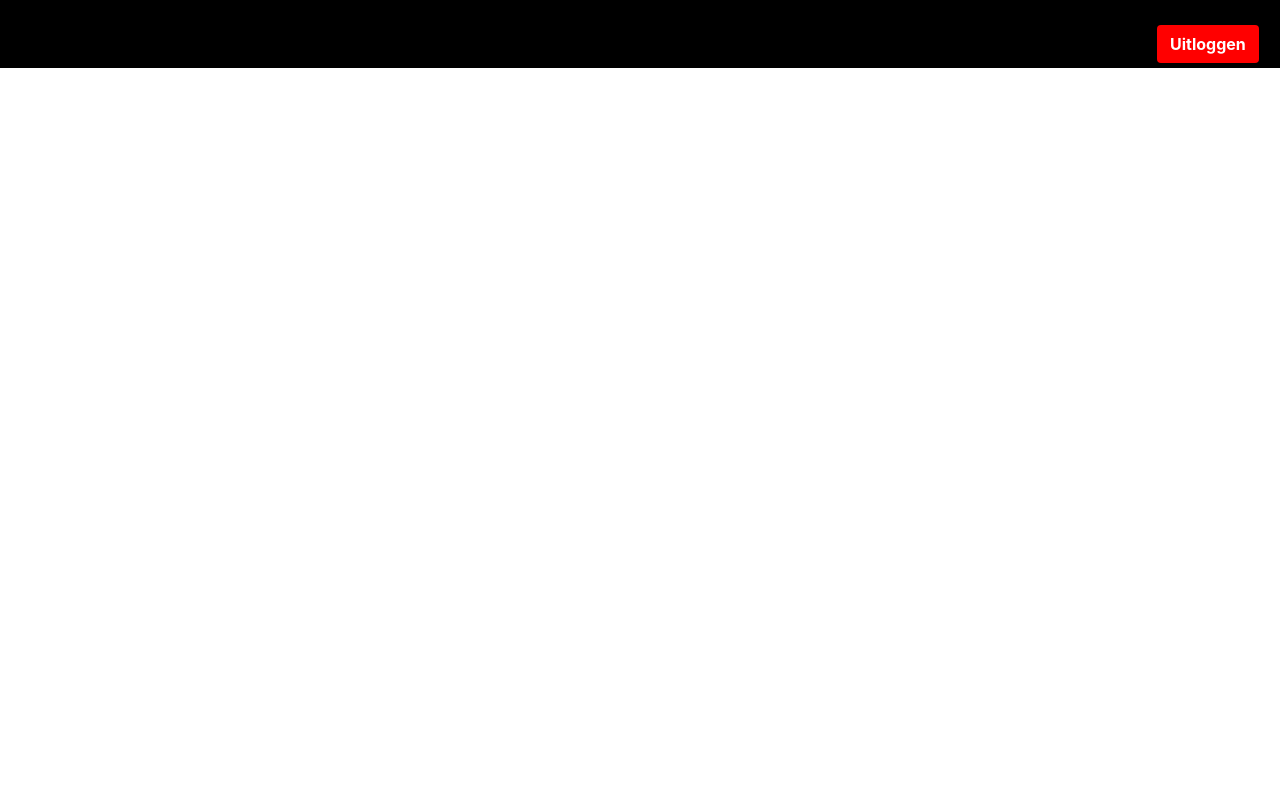
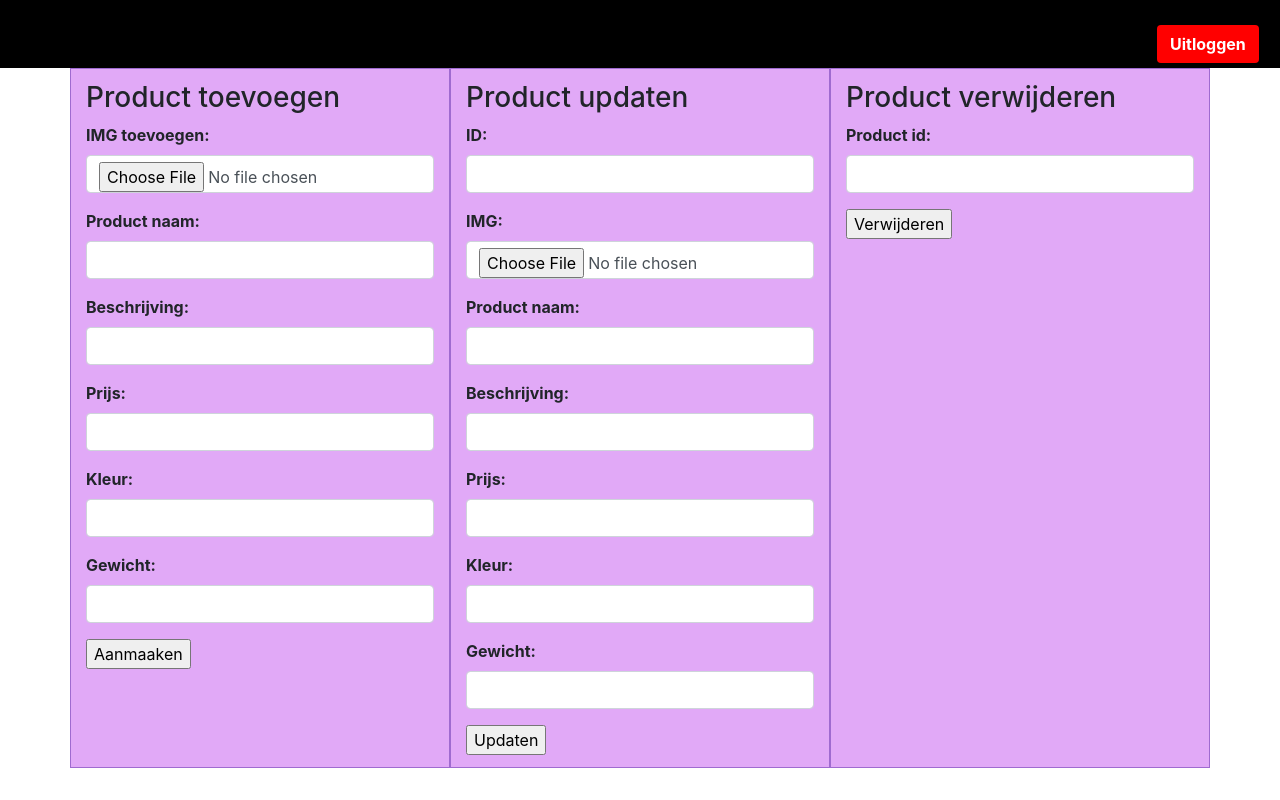
Before and after one commit to Siluq/webshop, a PHP site: page /school/view/dashboard_admin.php in a window 1280 px wide. Run offline with PHP 8.4, Linux system fonts and the light colour scheme; some libraries are stand-ins or nearby versions.

Commit message:
GRUD producten

```diff
--- /dev/null
+++ b/assets/css/col_style.css
@@ -0,0 +1,25 @@
+.tussen-onder {
+    padding: 4px;
+}
+
+.tussen-naast {
+    padding-left: 10px;
+    padding-right: 10px;
+}
+
+.col-grud {
+    -ms-flex: 0 0 32%;
+    flex: 0 0 32%;
+    max-width: 32%
+}
+
+.col {
+    padding-top: .75rem;
+    padding-bottom: .75rem;
+    background-color: rgba(196, 86, 240, 0.507);
+    border: 1px solid rgba(104, 57, 175, 0.541);
+}
+
+.col-img {
+    height: 250px;
+}
--- a/home_admin.php
+++ b/home_admin.php
@@ -16,7 +16,7 @@
     <meta name="viewport" content="width=device-width, initial-scale=1.0">
     <link rel="stylesheet" href="https://stackpath.bootstrapcdn.com/bootstrap/4.4.1/css/bootstrap.min.css" integrity="sha384-Vkoo8x4CGsO3+Hhxv8T/Q5PaXtkKtu6ug5TOeNV6gBiFeWPGFN9MuhOf23Q9Ifjh" crossorigin="anonymous">
     <link rel="stylesheet" href="assets/css/style.css">
-    <title>Sams Webshop</title>
+    <title>Admin login</title>
 </head>
 <body>
     <div class="sidenav">
@@ -40,7 +40,7 @@
                   </div>
                   <button type="submit" name="login" class="btn btn-info">Login</button>
                   <a href="<?php echo BASEHREF; ?>view/register_admin.php" class="btn btn-black">Registreer</a>
-                  <a href="<?php echo BASEHREF; ?>" class="btn btn-secondary">Back</a>
+                  <a href="<?php echo BASEHREF; ?>login.php" class="btn btn-secondary">Back</a>
                </form>
             </div>
         </div>
--- a/home_user.php
+++ b/home_user.php
@@ -16,7 +16,7 @@
     <meta name="viewport" content="width=device-width, initial-scale=1.0">
     <link rel="stylesheet" href="https://stackpath.bootstrapcdn.com/bootstrap/4.4.1/css/bootstrap.min.css" integrity="sha384-Vkoo8x4CGsO3+Hhxv8T/Q5PaXtkKtu6ug5TOeNV6gBiFeWPGFN9MuhOf23Q9Ifjh" crossorigin="anonymous">
     <link rel="stylesheet" href="assets/css/style.css">
-    <title>Sams Webshop</title>
+    <title>User login</title>
 </head>
 <body>
     <div class="sidenav">
@@ -40,7 +40,7 @@
                   </div>
                   <button type="submit" name="login" class="btn btn-info">Login</button>
                   <a href="<?php echo BASEHREF; ?>view/register_user.php" class="btn btn-black">Registreer</a>
-                  <a href="<?php echo BASEHREF; ?>" class="btn btn-secondary">Back</a>
+                  <a href="<?php echo BASEHREF; ?>login.php" class="btn btn-secondary">Back</a>
                </form>
             </div>
         </div>
--- a/index.php
+++ b/index.php
@@ -21,7 +21,7 @@ include("config/connect.php");
                         <div class="row">
                             <div class="col-lg-12 text-right">
                                 <div class="logo_container">
-                                    <a href="#">Scammable</a>
+                                    <a href="#">Sam's webshop</a>
                                 </div>
                                 <nav class="navbar">
                                     <ul class="navbar_menu">
--- a/login.php
+++ b/login.php
@@ -26,6 +26,12 @@
                     <a href="<?php echo BASEHREF; ?>home_user.php" class="btn btn-black">User</a>
                     <a href="<?php echo BASEHREF; ?>home_admin.php" class="btn btn-black">Admin</a>
                 </form>
+                <form>
+                <a class="btn"></a>
+                </form>
+                <form>
+                    <a href="<?php echo BASEHREF; ?>" class="btn btn-secondary">Back</a>
+                </form>
                 </div>
             </div>
         </div>
--- a/src/login_admin.php
+++ b/src/login_admin.php
@@ -32,6 +32,7 @@ function logIn(){
     //   echo 'E-mail cannot be blank!<br/>';
     // }
 
+
   $qry = $con->query("SELECT username,admin_password FROM admin WHERE username = '{$username}';");
   if($qry === false){
     echo mysqli_error($con)." - ";
@@ -43,13 +44,11 @@ function logIn(){
     while ($admin = $qry->fetch_assoc()){
       //password check;
 
-
-
-        //deze variable moest admin zijn ipv user
       if (password_verify($field_password, $admin['admin_password'])) {
         //Success! if given password and hash match other wise it will return false.
         $_SESSION['username'] = $username;
         echo "Hallo $username je bent ingelogd";
+        header("Location: view/dashboard_admin.php");
         //hierna kan je nog een header toevoegen die verwijst naar een nieuw php bestand als je bent ingelogd.
 
       }else {
--- a/view/dashboard_admin.php
+++ b/view/dashboard_admin.php
@@ -1,3 +1,48 @@
+<?php
+    include("../config/connect.php");
+    if(isset($_POST["submit"])){
+        // Geholpen door Tazio :kiss:
+        // var_dump($_POST);
+        $name = $_POST['naam'];
+        $desc = $_POST['beschrijving'];
+        $prijs = $_POST['prijs'];
+        $kleur = $_POST['kleur'];
+        $gewicht = $_POST['gewicht'];
+        $img = $_POST['img'];
+        $sql= "INSERT INTO product (`name`, `description`, `price`, `color`, `weight`) VALUES ('$name', '$desc', '$prijs', '$kleur', '$gewicht');";
+        mysqli_query($con, $sql);
+
+        $id = mysqli_insert_id($con);
+        $sqlimg = "INSERT INTO product_image (`image`, `product_id`) VALUES ('$img', '$id');";
+        mysqli_query($con, $sqlimg);
+    }
+
+    if(isset($_POST["submit2"])){
+        // var_dump($_POST);
+        $id = $_POST['id'];
+        $name = $_POST['naam'];
+        $desc = $_POST['beschrijving'];
+        $prijs = $_POST['prijs'];
+        $kleur = $_POST['kleur'];
+        $gewicht = $_POST['gewicht'];
+        $img = $_POST['img'];
+        $sql = "UPDATE product SET `name`='$name', `description` ='$desc', `price`='$prijs', `color`='$kleur', `weight`='$gewicht' WHERE `id`=$id";
+        $sqlimg = "UPDATE product_image SET `image` = '$img' WHERE `product_id` = '$id'";
+        mysqli_query($con, $sql);
+        var_dump(mysqli_error($con));
+        mysqli_query($con, $sqlimg);
+    }
+
+    if(isset($_POST["submit3"])){
+        // var_dump($_POST);
+        $id = $_POST['id'];
+        $sql = "DELETE FROM product WHERE `id`=$id";
+        $sqlimg="DELETE FROM product_image WHERE `product_id` = '$id';";
+        mysqli_query($con, $sql);
+        mysqli_query($con, $sqlimg);
+    }
+?>
+
 <!DOCTYPE html>
 <html lang="en">
 <head>
@@ -5,7 +50,8 @@
         <meta name="viewport" content="width=device-width, initial-scale=1.0">
         <link rel="stylesheet" href="https://stackpath.bootstrapcdn.com/bootstrap/4.4.1/css/bootstrap.min.css" integrity="sha384-Vkoo8x4CGsO3+Hhxv8T/Q5PaXtkKtu6ug5TOeNV6gBiFeWPGFN9MuhOf23Q9Ifjh" crossorigin="anonymous">
         <link rel="stylesheet" href="../assets/css/style.css">
-    <title>Dashboard Admin</title>
+        <link rel="stylesheet" href="../assets/css/col_style.css">
+    <title>Admin Dashboard</title>
 </head>
 <body>
     <header>
@@ -13,5 +59,83 @@
             <a href="uitlog.php" class="btn logout-button"><b>Uitloggen</a>
         </div>
     </header>
+    <div class="container">
+        <div class="row">
+            <div class="col mix col-lg-4 col-md-6">
+                <h3>Product toevoegen</h3>
+                <form method="post">
+                    <div class="form-group">
+                        <label>IMG toevoegen:</label>
+                        <input type="file" class="form-control" name="img" required>
+                    </div>
+                    <div class="form-group">
+                        <label>Product naam:</label>
+                        <input type="text" class="form-control" name="naam" required>
+                    </div>
+                    <div class="form-group">
+                        <label>Beschrijving:</label>
+                        <input type="text" class="form-control" name="beschrijving" required>
+                    </div>
+                    <div class="form-group">
+                        <label>Prijs:</label>
+                        <input type="text" class="form-control" name="prijs" required>
+                    </div>
+                    <div class="form-group">
+                        <label>Kleur:</label>
+                        <input type="text" class="form-control" name="kleur" required>
+                    </div>
+                    <div class="form-group">
+                        <label>Gewicht:</label>
+                        <input type="text" class="form-control" name="gewicht" required>
+                    </div>
+                    <input type="submit" name="submit" value="Aanmaaken" class="site-btn btn-full">
+                </form>
+            </div>
+            <div class="col mix col-lg-4 col-md-6">
+            <h3>Product updaten</h3>
+                <form method="post">
+                    <div class="form-group">
+                        <label>ID:</label>
+                        <input type="text" class="form-control" name="id" required>
+                    </div>
+                    <div class="form-group">
+                        <label>IMG:</label>
+                        <input type="file" class="form-control" name="img" required>
+                    </div>
+                    <div class="form-group">
+                        <label>Product naam:</label>
+                        <input type="text" class="form-control" name="naam" required>
+                    </div>
+                    <div class="form-group">
+                        <label>Beschrijving:</label>
+                        <input type="text" class="form-control" name="beschrijving" required>
+                    </div>
+                    <div class="form-group">
+                        <label>Prijs:</label>
+                        <input type="text" class="form-control" name="prijs" required>
+                    </div>
+                    <div class="form-group">
+                        <label>Kleur:</label>
+                        <input type="text" class="form-control" name="kleur" required>
+                    </div>
+                    <div class="form-group">
+                        <label>Gewicht:</label>
+                        <input type="text" class="form-control" name="gewicht" required>
+                    </div>
+                    <input type="submit" name="submit2" value="Updaten" class="site-btn btn-full">
+                </form>
+            </div>
+            <div class="col mix col-lg-4 col-md-6">
+            <h3>Product verwijderen</h3>
+                <form method="post">
+                    <div class="form-group">
+                        <label>Product id:</label>
+                        <input type="text" class="form-control" name="id" required>
+                    </div>
+                    <input type="submit" name="submit3" value="Verwijderen" class="site-btn btn-full">
+                </form>
+            </div>
+        </div>
+    </div>
 </body>
 </html>
--- a/view/dashboard_user.php
+++ b/view/dashboard_user.php
@@ -9,7 +9,7 @@ $email= dbp($_POST['field_email']);
         <meta name="viewport" content="width=device-width, initial-scale=1.0">
         <link rel="stylesheet" href="https://stackpath.bootstrapcdn.com/bootstrap/4.4.1/css/bootstrap.min.css" integrity="sha384-Vkoo8x4CGsO3+Hhxv8T/Q5PaXtkKtu6ug5TOeNV6gBiFeWPGFN9MuhOf23Q9Ifjh" crossorigin="anonymous">
         <link rel="stylesheet" href="../assets/css/style.css">
-    <title>Dashboard User</title>
+    <title>User Dashboard</title>
 </head>
 <body>
     <header>
--- a/view/register_user.php
+++ b/view/register_user.php
@@ -14,7 +14,7 @@
         <meta name="viewport" content="width=device-width, initial-scale=1.0">
         <link rel="stylesheet" href="https://stackpath.bootstrapcdn.com/bootstrap/4.4.1/css/bootstrap.min.css" integrity="sha384-Vkoo8x4CGsO3+Hhxv8T/Q5PaXtkKtu6ug5TOeNV6gBiFeWPGFN9MuhOf23Q9Ifjh" crossorigin="anonymous">
         <link rel="stylesheet" href="../assets/css/style.css">
-        <title>Admin registratie</title>
+        <title>User registratie</title>
     </head>
     <body>
     <div class="sidenav">
```
